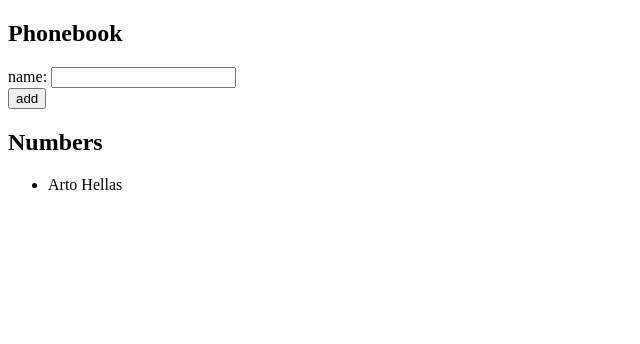
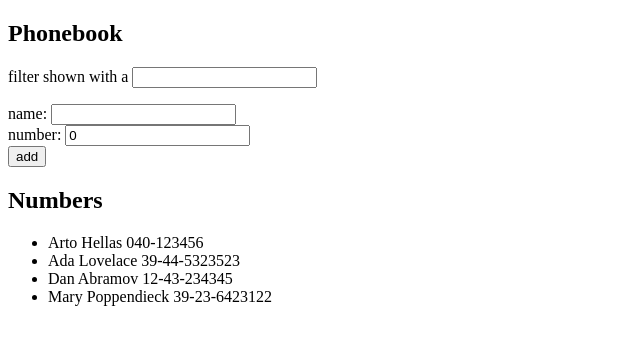
Before and after one commit to RyanColl/exercises-part2-part2-UofH, a React (Create React App) app: page / in a window 1280 px wide. Shown: the top 344 px of the page, without its empty margins (0-640 px from the left). Built offline with nearby package versions, Linux system fonts and the light colour scheme.

Commit message:
complete

```diff
--- /dev/null
+++ b/db.json
@@ -0,0 +1,22 @@
+{
+    "notes": [
+      {
+        "id": 1,
+        "content": "HTML is easy",
+        "date": "2019-05-30T17:30:31.098Z",
+        "important": true
+      },
+      {
+        "id": 2,
+        "content": "Browser can execute only JavaScript",
+        "date": "2019-05-30T18:39:34.091Z",
+        "important": false
+      },
+      {
+        "id": 3,
+        "content": "GET and POST are the most important methods of HTTP protocol",
+        "date": "2019-05-30T19:20:14.298Z",
+        "important": true
+      }
+    ]
+  }
--- a/src/App.js
+++ b/src/App.js
@@ -1,43 +1,70 @@
 import './App.css';
 import React, { useState } from 'react'
+import Numbers from './components/Numbers';
+
+//  Maintain the application's state and all event handlers in the App root component.
 
 const App = () => {
-  const [ persons, setPersons ] = useState([
-    { name: 'Arto Hellas' }
+  const [persons, setPersons] = useState([
+    { name: 'Arto Hellas', number: '040-123456' },
+    { name: 'Ada Lovelace', number: '39-44-5323523' },
+    { name: 'Dan Abramov', number: '12-43-234345' },
+    { name: 'Mary Poppendieck', number: '39-23-6423122' }
   ])
   const [ newName, setNewName ] = useState('')
-
-  const deltaInput = (e) => {
+  const [ newNum, setNewNum ] = useState(0)
+  const [ filter, setFilter ] = useState('')
+  const nameInput = (e) => {
     setNewName(e.target.value)
+  }
+  const numInput = (e) => {
+    setNewNum(e.target.value)
+  }
+  const filterInput = (e) => {
+    setFilter(e.target.value)
   }
   const handleButton = (e) => {
     e.preventDefault()
-    let personObj = {
-      name: newName
+    const personObj = {
+      name: newName,
+      number: newNum
     }
-    setPersons(persons.concat(personObj))
-    setNewName('')
+    // LOGIC IS SOUND. filter returns an array and we grab the length of it and see if its greater than 0
+    // filter returns an array based off of its input, obj is each object of the array
+    // it compares the name key with the newName variable we get from the input tag
+    // if it finds a match, it returns a value, thus array is greater than 0
+    if((persons.filter(obj => obj.name === newName)).length > 0) {
+      alert(`${newName} is already in the phone book`)
+      setNewName('')
+      setNewNum(0)
+    }
+    else {
+      setPersons(persons.concat(personObj))
+      setNewName('')
+      setNewNum(0)
+    }
+
   }
   return (
     <div>
       <h2>Phonebook</h2>
+      <div>
+          <p>
+              filter shown with a <input value={filter} onChange={filterInput} />
+          </p>
+        </div>
       <form>
         <div>
-          name: <input value={newName} onChange={deltaInput}/>
+          name: <input value={newName} onChange={nameInput}/>
+        </div>
+        <div>
+          number: <input value={newNum} onChange={numInput}/>
         </div>
         <div>
           <button type="submit" onClick={handleButton}>add</button>
         </div>
       </form>
-      <h2>Numbers</h2>
-      <ul>{persons.map(({name}, i) => {
-         return(
-           <li key={i}>
-             {name}
-           </li>
-
-         )
-      })}</ul>
+      <Numbers persons={persons} filter={filter}/>
     </div>
   )
 }
--- /dev/null
+++ b/src/components/Numbers.js
@@ -0,0 +1,20 @@
+
+
+const Numbers = (props) => {
+    // console.log(props.filter)
+    return(
+        <div>
+            <h2>Numbers</h2>
+            <ul>{props.persons.map((person, i) => {
+                console.log(person.name.indexOf(props.filter))
+                if(person.name.indexOf(props.filter) > -1) return(
+                    <li key={i}>
+                        {person.name} {person.number}
+                    </li>
+                    )
+                })}
+            </ul>
+        </div>
+    )
+}
+export default Numbers
```
